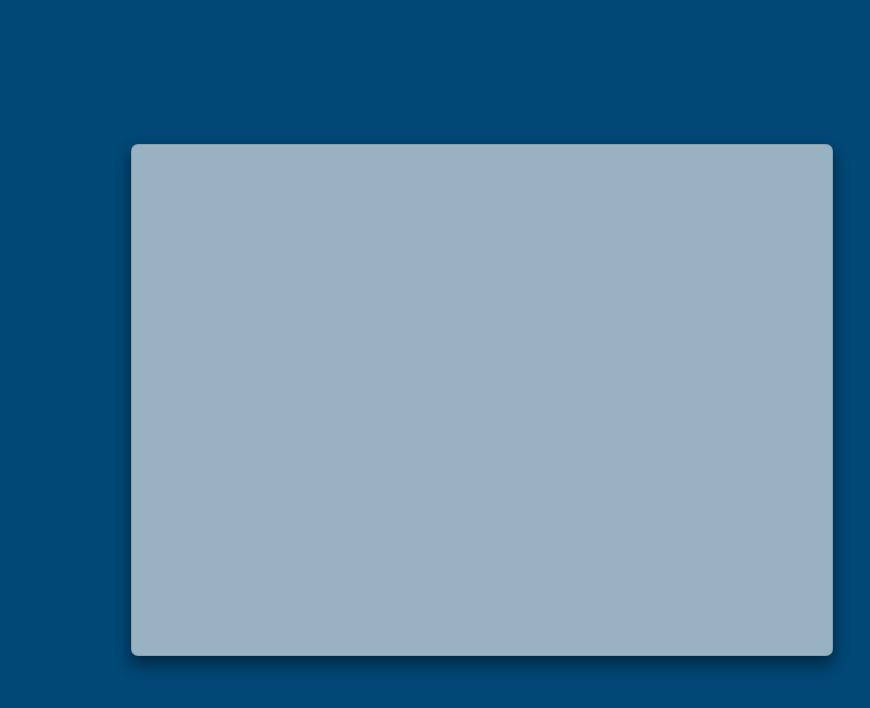
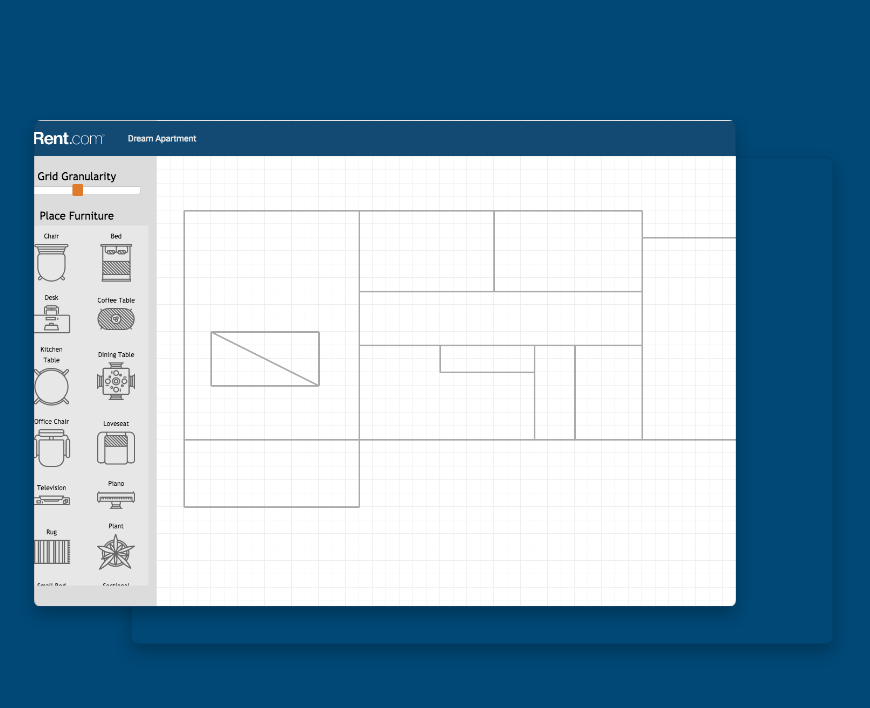
Before and after one commit to dominionenterprises/floorrent, a website: page public/splash.html in a window 1280 px wide. Shown: the whole page, without its empty margins (158-1028 px from the left). Drawn offline with Linux system fonts and the light colour scheme.

Commit message:
Limit garbage

```diff
--- a/index.js
+++ b/index.js
@@ -9,7 +9,7 @@ server.listen(port);
 var path = require('path');
 var bodyParser = require('body-parser')
 var cors = require('cors');
-app.use(bodyParser.json());
+app.use(bodyParser.json({limit: '5mb'}));
 app.use(bodyParser.urlencoded({ extended: true }));
 
 /*
--- a/public/splash.css
+++ b/public/splash.css
@@ -18,7 +18,7 @@ body {
   border-radius: 7px;
   box-shadow: 0 8px 16px rgba(0, 0, 0, 0.25);
   border: 1px solid rgba(0,0,0,0.1);
-  height: 450px;
+  height: 425px;
   width: 50%;
   margin: auto;
   left: 0;
@@ -33,3 +33,11 @@ body {
   background-position: center;
   background-size: cover;
 }
+
+#screen-card {
+  background: url(/images/screenshot.png);
+  background-position: center;
+  background-size: cover;
+  margin-left: 15vw;
+  margin-top: 15vh;
+}
```
